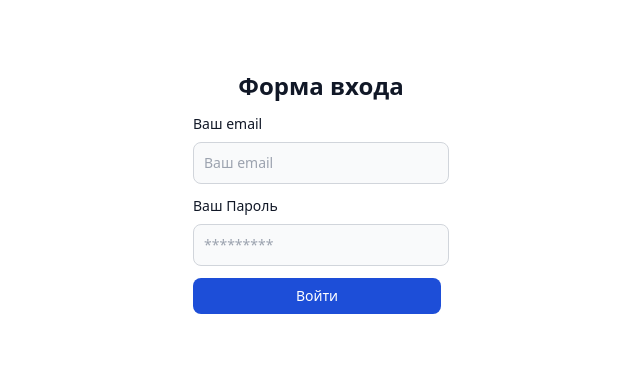
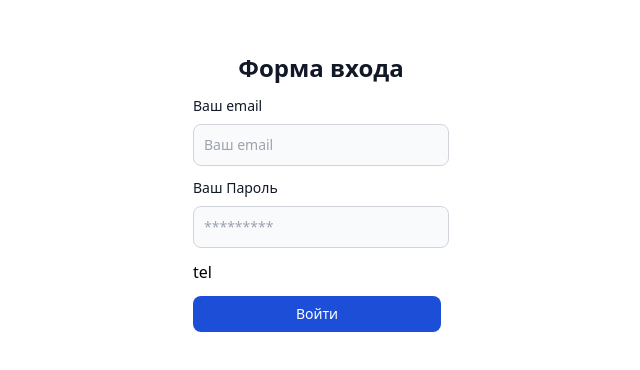
Before and after one commit to TheFasWalker/LaravelReactFront, a React (Vite) app: page /login in a window 1280 px wide. Shown: the part 208-578 px from the top of the page, without its empty margins (319-959 px from the left). Built offline with nearby package versions, Linux system fonts and the light colour scheme.

Commit message:
feat: edited sending login form, created APIconfig, created cookiesFunctions helpers

```diff
--- a/src/pages/Admin/Login.tsx
+++ b/src/pages/Admin/Login.tsx
@@ -7,6 +7,40 @@ import { LoaderResult } from "../../shared/ui/elements/LoaderResult"
 
 export const Login =()=>{
     const [loading, setLoading] = useState(false)
+    const [formData, setFormData] = useState({ email: "", password: "" });
+    const [error, setError] = useState("");
+
+    const handleChange = (e: { target: { name: string; value: string } }) => {
+        const { name, value } = e.target;
+        setFormData({ ...formData, [name]: value });
+    };
+    const submit = async (e: React.FormEvent<HTMLFormElement>)=>{
+        e.preventDefault();
+        setLoading(true)
+        setError("");
+        try {
+            const response = await fetch ('http://localhost:80/api/sanctum/auth',{
+                method:"POST",
+                headers:{
+                    'Content-Type':"application/json",
+                },
+                body: JSON.stringify(formData)
+            })
+            console.log(response)
+            if(!response.ok){
+                throw new Error('Loging Error')
+            }
+            const data = await response.json();
+            const token = data.token;
+            localStorage.setItem("bearer_token", token);
+            console.log("Token received:", token);
+        }catch (error){
+            setError(error.message)
+        }finally {
+            setLoading(false);
+        }
+
+    }
     return(
     <div className=" flex items-center justify-center h-[100vh] w-[100vw] flex-col">
             <Loader
@@ -15,19 +49,21 @@ export const Login =()=>{
                 <h3 className="mb-3 text-2xl font-bold text-gray-900 dark:text-white text-center">
                     Форма входа
                 </h3>
-                <form action="#" className="flex flex-col  gap-3 w-64">
+                {error && <p className="text-red-500">{error}</p>}
+                <form action="#" className="flex flex-col  gap-3 w-64" onSubmit={submit}>
                     <InputField
                         title="Ваш email"
                         type="email"
                         name="email"
                         placeholder="Ваш email"
-                        onChange={() => console.log()} />
+                        onChange={handleChange} />
                     <InputField
                         title="Ваш Пароль"
                         type="password"
                         name="password"
                         placeholder="*********"
-                        onChange={() => console.log()} />
+                        onChange={handleChange} />
+                    <input type="text" value='tel' name="device_name" />
                     <BlueButton title="Войти" />
                 </form>
             </div>
--- /dev/null
+++ b/src/shared/api/config.ts
@@ -0,0 +1,3 @@
+export const HOST = 'localhost';
+export const PORT = '80';
+export const URL = `http://${HOST}:${PORT}/api`
--- /dev/null
+++ b/src/shared/helpers/cookies.ts
@@ -0,0 +1,7 @@
+export const getCookie = (name: string): string => {
+    const cookies = document.cookie.split('; ').find((row) => row.startsWith(name + '='));
+    return cookies ? cookies.split('=')[1] : null;
+  };
+  export const writeCookies = (cookieName: string, cookieData: string) => {
+    document.cookie = `${cookieName}=${cookieData}`;
+  };
```
